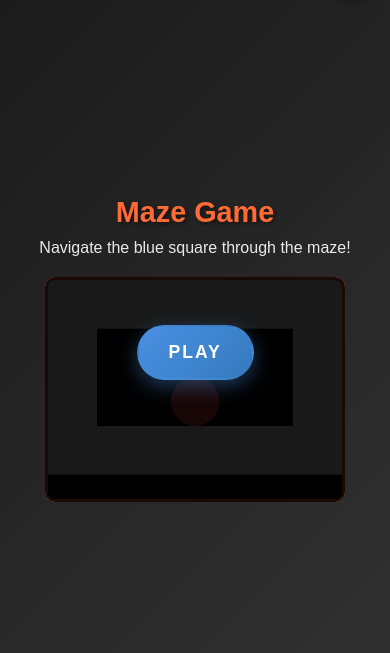
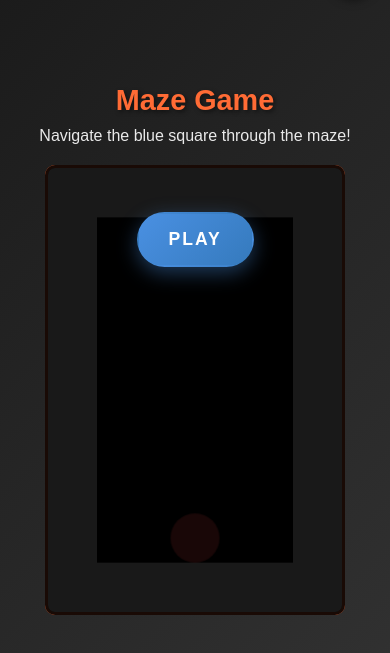
Before and after one commit to jjohnson5253/maze-game, a website: page index.html in a window 390 px wide. Shown: the part 61-714 px from the top of the page. Drawn offline with Linux system fonts and the light colour scheme.

Commit message:
maze height

```diff
--- a/script.js
+++ b/script.js
@@ -49,8 +49,8 @@ class MazeGame {
         // Fixed maze dimensions
         this.canvas.width = this.mazeWidth;  // Always 300px wide
 
-        // Calculate height to maintain good proportions (4:3 aspect ratio)
-        const mazeHeight = Math.floor(this.mazeWidth * 0.75); // 225px height
+        // Make maze twice as long height-wise (450px instead of 225px)
+        const mazeHeight = Math.floor(this.mazeWidth * 1.5); // 450px height (300 * 1.5)
         this.canvas.height = mazeHeight;
 
         // Set CSS dimensions to match canvas dimensions
--- a/styles.css
+++ b/styles.css
@@ -100,7 +100,7 @@ h1 {
     margin: 0 auto;
     /* Fixed size - no responsive scaling */
     width: 300px !important;
-    height: 225px !important;
+    height: 450px !important;
 }
 
 .start-screen {
@@ -227,7 +227,7 @@ h1 {
     #gameCanvas {
         /* Keep fixed size even on mobile */
         width: 300px !important;
-        height: 225px !important;
+        height: 450px !important;
     }
 
     .game-info {
```
